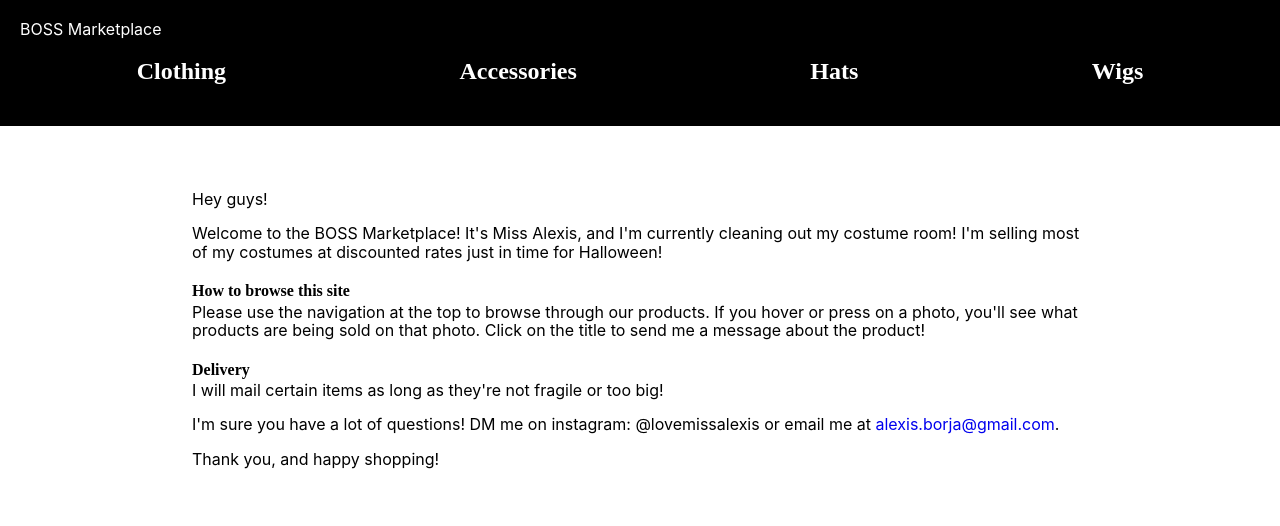
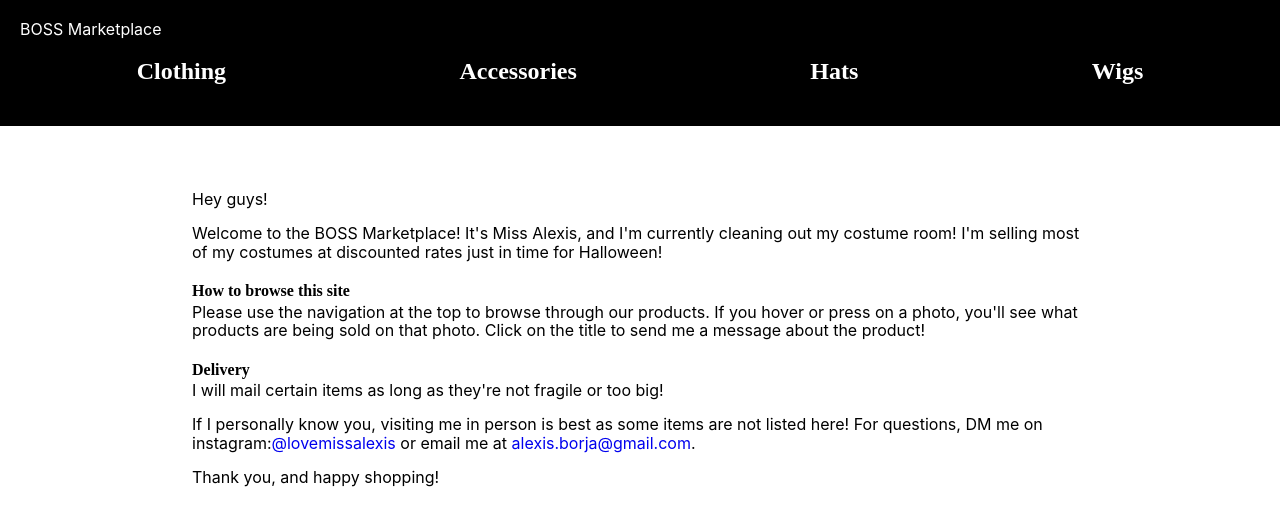
Before and after one commit to alvillaraza/boss-marketplace, a React (Create React App) app: page / in a window 1280 px wide. Shown: the top 526 px of the page. Built offline with nearby package versions, Linux system fonts and the light colour scheme; a web font is replaced by a local one.

Commit message:
link to instagram

```diff
--- a/src/LandingPage/LandingPage.js
+++ b/src/LandingPage/LandingPage.js
@@ -19,8 +19,9 @@ function LandingPage() {
         I will mail certain items as long as they're not fragile or too big!
       </p>
       <p>
-        I'm sure you have a lot of questions! DM me on instagram:
-        @lovemissalexis or email me at{" "}
+        If I personally know you, visiting me in person is best as some items are not listed here!
+        For questions, DM me on instagram:
+        <a href="https://www.instagram.com/lovemissalexis/">@lovemissalexis</a> or email me at{" "}
         <a href="mailto:someone@yoursite.com">alexis.borja@gmail.com</a>.
       </p>
       <p> Thank you, and happy shopping!</p>
```
